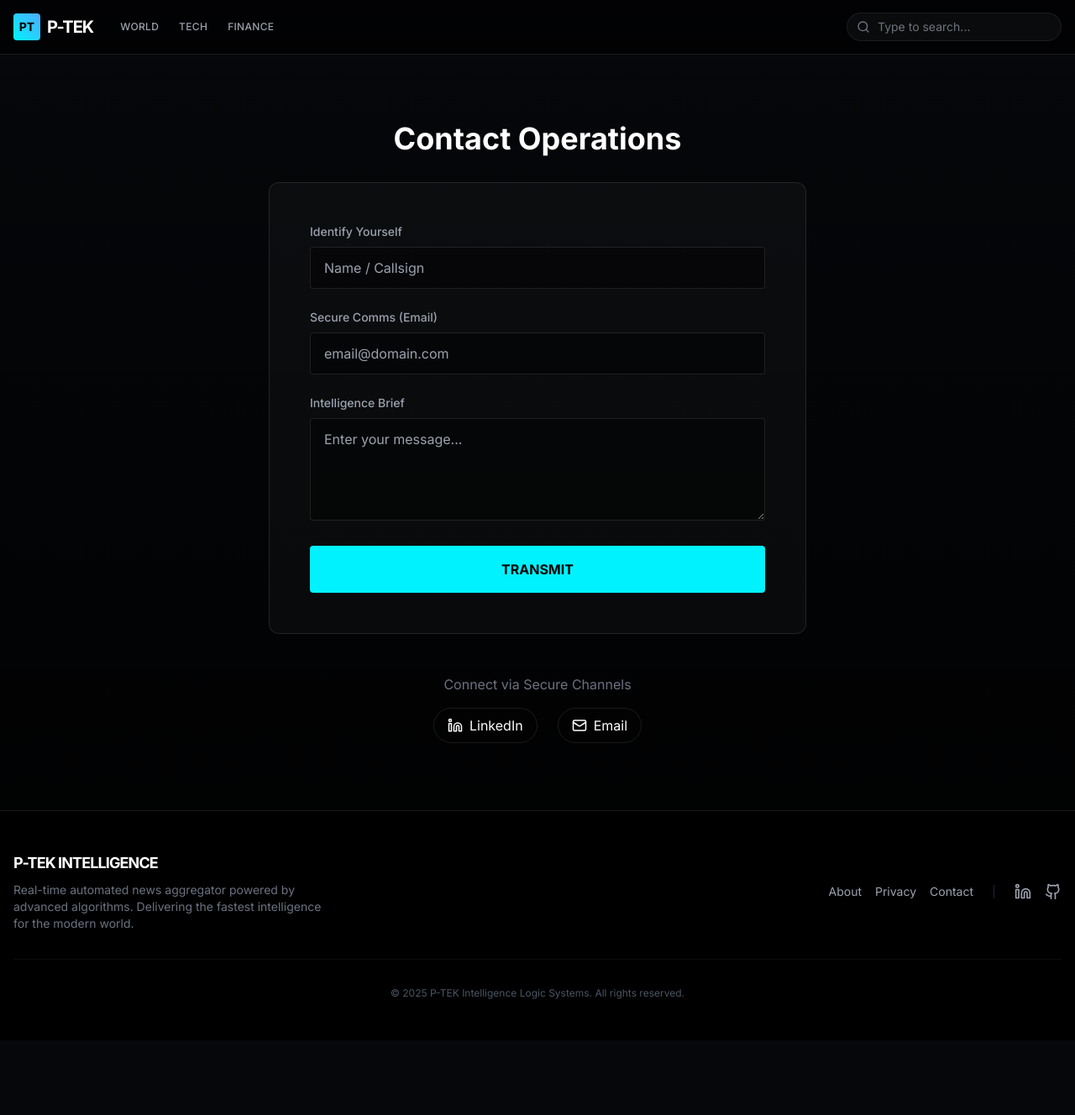
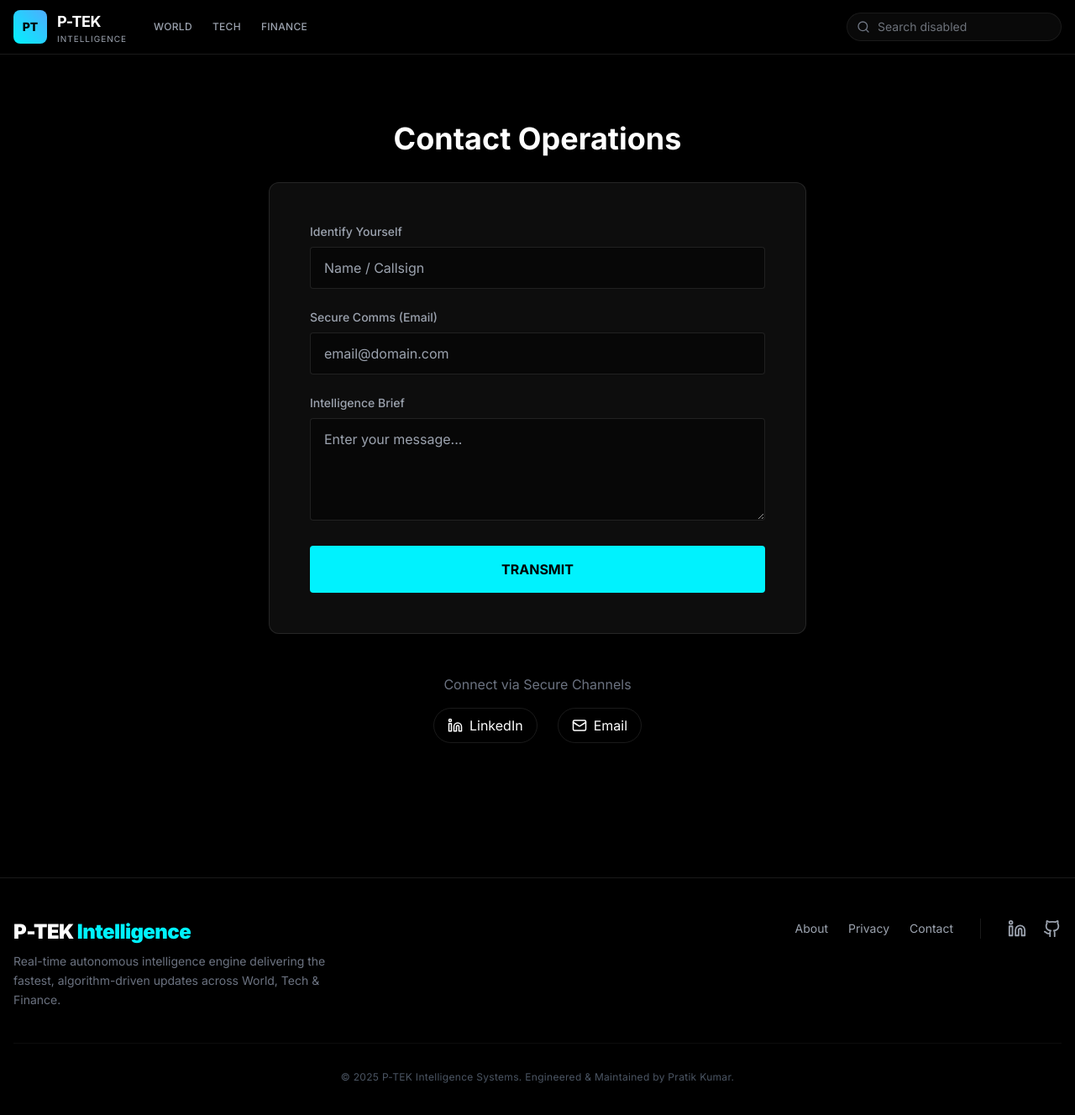
Before and after one commit to itspsr/p-tek, a Next.js app: page /contact in a window 1280 px wide. Shown: the top 1328 px of the page at 84% size. Before the commit the page ends 1239 px from the top, so only its background shows below. Built offline with nearby package versions, Linux system fonts and the light colour scheme.

Commit message:
Added GoTop button + smooth scroll

```diff
--- a/src/app/globals.css
+++ b/src/app/globals.css
@@ -2,24 +2,42 @@
 @tailwind components;
 @tailwind utilities;
 
+/* ---------------------------------- */
+/* ROOT COLORS (auto dark mode)       */
+/* ---------------------------------- */
 :root {
   --foreground-rgb: 237, 237, 237;
   --background-start-rgb: 5, 7, 10;
   --background-end-rgb: 0, 0, 0;
+  color-scheme: dark;
 }
 
+/* Smooth global scrolling */
+html {
+  scroll-behavior: smooth;
+}
+
+/* ---------------------------------- */
+/* BODY                               */
+/* ---------------------------------- */
 body {
   color: rgb(var(--foreground-rgb));
-  background: linear-gradient(to bottom,
+  background: linear-gradient(
+      to bottom,
       transparent,
-      rgb(var(--background-end-rgb))) rgb(var(--background-start-rgb));
+      rgb(var(--background-end-rgb))
+    ) rgb(var(--background-start-rgb));
   min-height: 100vh;
   overflow-x: hidden;
 }
 
+/* ---------------------------------- */
+/* COMPONENT CLASSES                  */
+/* ---------------------------------- */
 @layer components {
   .glass-card {
-    @apply bg-glass-bg border border-glass-border backdrop-blur-md rounded-xl hover:bg-white/5 transition-all duration-300;
+    @apply bg-white/5 border border-white/10 backdrop-blur-md rounded-xl
+           hover:bg-white/10 transition-all duration-300 shadow-lg;
   }
 
   .text-glow {
@@ -27,6 +45,87 @@ body {
   }
 
   .neon-border {
-    box-shadow: 0 0 10px rgba(0, 242, 254, 0.2);
+    box-shadow: 0 0 15px rgba(0, 242, 254, 0.25);
+  }
+
+  .btn-glow {
+    @apply transition-all duration-300;
+  }
+  .btn-glow:hover {
+    box-shadow: 0 0 20px rgba(0, 242, 254, 0.7);
   }
 }
+
+/* ---------------------------------- */
+/* PAGE TRANSITION FADE EFFECT        */
+/* ---------------------------------- */
+.page-transition {
+  animation: fadeIn 0.6s ease-out;
+}
+
+@keyframes fadeIn {
+  from { opacity: 0; transform: translateY(15px); }
+  to { opacity: 1; transform: translateY(0); }
+}
+
+/* ---------------------------------- */
+/* SKELETON LOADER                    */
+/* ---------------------------------- */
+.skeleton {
+  @apply bg-white/10 rounded-lg animate-pulse;
+}
+.skeleton-image {
+  height: 200px;
+  width: 100%;
+}
+.skeleton-text {
+  height: 14px;
+  margin-top: 8px;
+}
+
+/* ---------------------------------- */
+/* TICKER ANIMATION (Smooth)          */
+/* ---------------------------------- */
+@keyframes ticker {
+  0%   { transform: translateX(100%); }
+  100% { transform: translateX(-100%); }
+}
+
+.animate-ticker {
+  animation: ticker 45s linear infinite;
+  white-space: nowrap;
+  display: inline-flex;
+  gap: 3rem;
+  will-change: transform;
+}
+
+/* Mobile — slower */
+@media (max-width: 768px) {
+  .animate-ticker {
+    animation-duration: 60s;
+  }
+}
+
+/* ---------------------------------- */
+/* GO TO TOP BUTTON                   */
+/* ---------------------------------- */
+.go-top-btn {
+  position: fixed;
+  bottom: 30px;
+  right: 30px;
+  background: rgba(0, 242, 254, 0.8);
+  color: black;
+  padding: 10px 12px;
+  border-radius: 50%;
+  font-size: 22px;
+  cursor: pointer;
+  z-index: 999;
+  backdrop-filter: blur(6px);
+  transition: 0.3s;
+}
+
+.go-top-btn:hover {
+  background: rgba(0, 242, 254, 1);
+  box-shadow: 0 0 15px rgba(0, 242, 254, 0.7);
+  transform: translateY(-5px);
+}
--- a/src/app/layout.js
+++ b/src/app/layout.js
@@ -1,8 +1,8 @@
-import createMetadata from "next"; // Assuming default meta or manual
 import { Inter } from "next/font/google";
 import "./globals.css";
 import Header from "../components/Header";
 import Footer from "../components/Footer";
+import GoTop from "../components/GoTop";
 
 const inter = Inter({ subsets: ["latin"] });
 
@@ -15,9 +15,17 @@ export default function RootLayout({ children }) {
     return (
         <html lang="en">
             <body className={inter.className}>
-                <div className="flex flex-col min-h-screen">
+                <div className="min-h-screen flex flex-col bg-black">
+
+                    {/* 🔵 FIXED HEADER ALWAYS AT TOP */}
                     <Header />
-                    <main className="flex-1 flex flex-col">{children}</main>
+
+                    {/* 🔵 MAIN CONTENT */}
+                    <main className="flex-1 w-full">
+                        {children}
+                    </main>
+
+                    {/* 🔵 FOOTER */}
                     <Footer />
                 </div>
             </body>
--- a/src/components/Footer.js
+++ b/src/components/Footer.js
@@ -3,35 +3,68 @@ import { Linkedin, Github } from 'lucide-react';
 
 export default function Footer() {
     return (
-        <footer className="border-t border-white/10 bg-black py-12">
+        <footer className="border-t border-white/10 bg-black/95 backdrop-blur-xl py-12 mt-20">
             <div className="container mx-auto px-4">
-                <div className="flex flex-col md:flex-row justify-between items-center gap-6">
-                    <div className="space-y-2 text-center md:text-left">
-                        <h3 className="font-bold text-white text-lg tracking-tighter">P-TEK INTELLIGENCE</h3>
-                        <p className="text-gray-500 text-sm max-w-sm">
-                            Real-time automated news aggregator powered by advanced algorithms.
-                            Delivering the fastest intelligence for the modern world.
+
+                {/* TOP SECTION */}
+                <div className="flex flex-col md:flex-row justify-between items-center md:items-start gap-10">
+
+                    {/* BRANDING */}
+                    <div className="text-center md:text-left max-w-sm space-y-2">
+                        <h3 className="text-white text-2xl font-black tracking-tight">
+                            P-TEK <span className="text-ptek-blue">Intelligence</span>
+                        </h3>
+
+                        <p className="text-gray-500 text-sm leading-relaxed">
+                            Real-time autonomous intelligence engine delivering the fastest,
+                            algorithm-driven updates across World, Tech & Finance.
                         </p>
                     </div>
 
-                    <div className="flex items-center gap-6">
-                        <div className="flex gap-4">
-                            <Link href="/about" className="text-gray-400 hover:text-white text-sm">About</Link>
-                            <Link href="/privacy" className="text-gray-400 hover:text-white text-sm">Privacy</Link>
-                            <Link href="/contact" className="text-gray-400 hover:text-white text-sm">Contact</Link>
+                    {/* LINKS + SOCIAL */}
+                    <div className="flex flex-col md:flex-row items-center gap-8">
+
+                        {/* QUICK LINKS */}
+                        <div className="flex gap-6 text-sm">
+                            <Link href="/about" className="text-gray-400 hover:text-ptek-blue transition-colors">
+                                About
+                            </Link>
+                            <Link href="/privacy" className="text-gray-400 hover:text-ptek-blue transition-colors">
+                                Privacy
+                            </Link>
+                            <Link href="/contact" className="text-gray-400 hover:text-ptek-blue transition-colors">
+                                Contact
+                            </Link>
                         </div>
 
-                        <div className="h-4 w-px bg-gray-800"></div>
+                        {/* SEPARATOR */}
+                        <div className="hidden md:block h-6 w-px bg-white/10"></div>
 
-                        <div className="flex gap-4">
-                            <a href="#" className="text-gray-400 hover:text-[#0077b5] transition-colors"><Linkedin size={20} /></a>
-                            <a href="#" className="text-gray-400 hover:text-white transition-colors"><Github size={20} /></a>
+                        {/* SOCIAL ICONS */}
+                        <div className="flex gap-5">
+                            <a
+                                href="https://www.linkedin.com/in/data-by-pratik/"
+                                target="_blank"
+                                className="text-gray-400 hover:text-[#0A66C2] hover:scale-110 transition-all"
+                            >
+                                <Linkedin size={22} />
+                            </a>
+                            <a
+                                href="https://github.com/itspsr"
+                                target="_blank"
+                                className="text-gray-400 hover:text-white hover:scale-110 transition-all"
+                            >
+                                <Github size={22} />
+                            </a>
                         </div>
                     </div>
                 </div>
 
-                <div className="mt-8 pt-8 border-t border-white/5 text-center text-gray-600 text-xs">
-                    &copy; 2025 P-TEK Intelligence Logic Systems. All rights reserved.
+                {/* BOTTOM COPYRIGHT */}
+                <div className="mt-10 pt-8 border-t border-white/5 text-center">
+                    <p className="text-gray-600 text-xs tracking-wide">
+                        © 2025 P-TEK Intelligence Systems. Engineered & Maintained by Pratik Kumar.
+                    </p>
                 </div>
             </div>
         </footer>
--- /dev/null
+++ b/src/components/GoTop.js
@@ -0,0 +1,37 @@
+"use client";
+
+import { useEffect, useState } from "react";
+import { ArrowUp } from "lucide-react";
+
+export default function GoTop() {
+  const [visible, setVisible] = useState(false);
+
+  useEffect(() => {
+    const toggleVisibility = () => {
+      if (window.scrollY > 400) setVisible(true);
+      else setVisible(false);
+    };
+
+    window.addEventListener("scroll", toggleVisibility);
+    return () => window.removeEventListener("scroll", toggleVisibility);
+  }, []);
+
+  const scrollToTop = () => {
+    window.scrollTo({
+      top: 0,
+      behavior: "smooth",
+    });
+  };
+
+  if (!visible) return null;
+
+  return (
+    <button
+      onClick={scrollToTop}
+      className="fixed bottom-6 right-6 z-50 bg-ptek-blue text-black font-bold p-3 rounded-full shadow-lg hover:shadow-ptek-blue/40 transition-all"
+      aria-label="Go to top"
+    >
+      <ArrowUp size={20} />
+    </button>
+  );
+}
--- a/src/components/Header.js
+++ b/src/components/Header.js
@@ -3,24 +3,38 @@ import { Search } from 'lucide-react';
 
 export default function Header() {
     return (
-        <header className="sticky top-0 z-50 w-full border-b border-white/10 bg-black/80 backdrop-blur-xl supports-[backdrop-filter]:bg-black/60">
+        <header className="sticky top-0 z-50 w-full border-b border-white/10 bg-black/70 backdrop-blur-2xl">
             <div className="container mx-auto px-4 h-16 flex items-center justify-between">
+
+                {/* LEFT SIDE - LOGO + NAV */}
                 <div className="flex items-center gap-8">
-                    <Link href="/" className="flex items-center gap-2 group">
-                        <div className="w-8 h-8 rounded bg-gradient-to-tr from-ptek-blue to-ptek-purple flex items-center justify-center font-bold text-black text-sm group-hover:shadow-[0_0_15px_rgba(0,242,254,0.5)] transition-shadow">
+                    <Link href="/" className="flex items-center gap-3 group">
+
+                        {/* LOGO ICON */}
+                        <div className="w-10 h-10 rounded-lg bg-gradient-to-tr from-ptek-blue to-ptek-purple
+                            flex items-center justify-center font-extrabold text-black text-sm
+                            group-hover:shadow-[0_0_20px_rgba(0,242,254,0.6)] transition-all duration-300">
                             PT
                         </div>
-                        <span className="font-bold text-xl tracking-tighter text-white">
-                            P-TEK
-                        </span>
+
+                        {/* BRANDING */}
+                        <div className="flex flex-col leading-tight">
+                            <span className="font-bold text-lg tracking-tight text-white group-hover:text-ptek-blue transition-colors">
+                                P-TEK
+                            </span>
+                            <span className="text-[10px] uppercase tracking-widest text-gray-400">
+                                Intelligence
+                            </span>
+                        </div>
                     </Link>
 
-                    <nav className="hidden md:flex items-center gap-6 text-sm font-medium text-gray-400">
+                    {/* NAVIGATION */}
+                    <nav className="hidden md:flex items-center gap-6 font-medium text-gray-400">
                         {['World', 'Tech', 'Finance'].map((item) => (
                             <Link
                                 key={item}
                                 href={`/${item.toLowerCase()}`}
-                                className="hover:text-ptek-blue transition-colors uppercase tracking-wide text-xs"
+                                className="uppercase text-xs tracking-wide hover:text-ptek-blue transition-all"
                             >
                                 {item}
                             </Link>
@@ -28,17 +42,20 @@ export default function Header() {
                     </nav>
                 </div>
 
+                {/* RIGHT SIDE - SEARCH BAR (Disabled) */}
                 <div className="flex items-center gap-4">
                     <div className="relative hidden sm:block">
                         <Search className="w-4 h-4 absolute left-3 top-1/2 -translate-y-1/2 text-gray-500" />
                         <input
                             type="text"
-                            placeholder="Type to search..."
+                            placeholder="Search disabled"
                             disabled
-                            className="bg-white/5 border border-white/10 rounded-full py-1.5 pl-9 pr-4 text-sm text-gray-300 focus:outline-none focus:border-ptek-blue/50 w-64 cursor-not-allowed opacity-70"
+                            className="bg-white/5 border border-white/10 rounded-full py-1.5 pl-9 pr-4
+                            text-sm text-gray-300 w-64 opacity-70 cursor-not-allowed focus:outline-none"
                         />
                     </div>
                 </div>
+
             </div>
         </header>
     );
```
Also changed, not shown: src/components/Ticker.js (+15 -7 lines), 1 other file (tests, documents, lock files or other folders).
